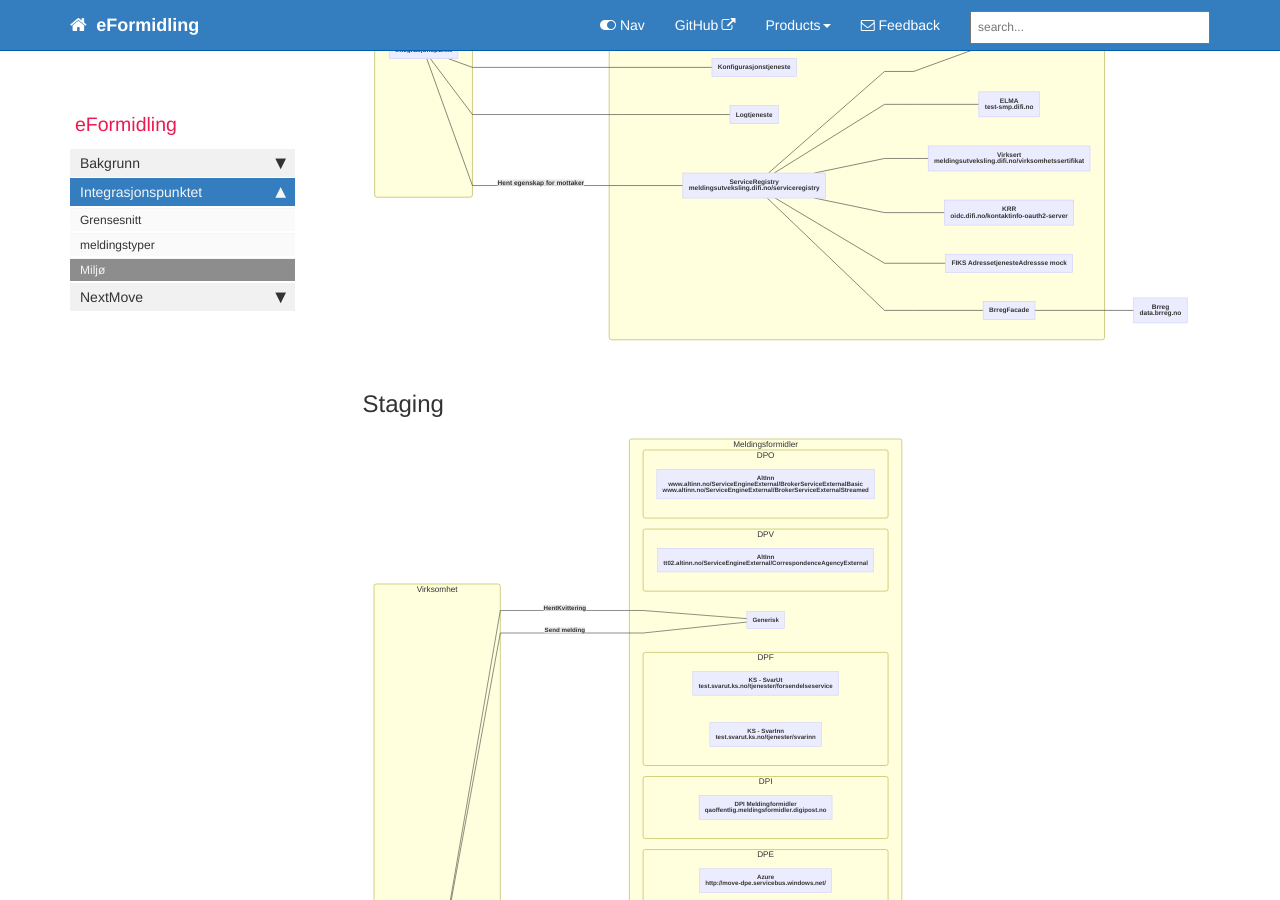
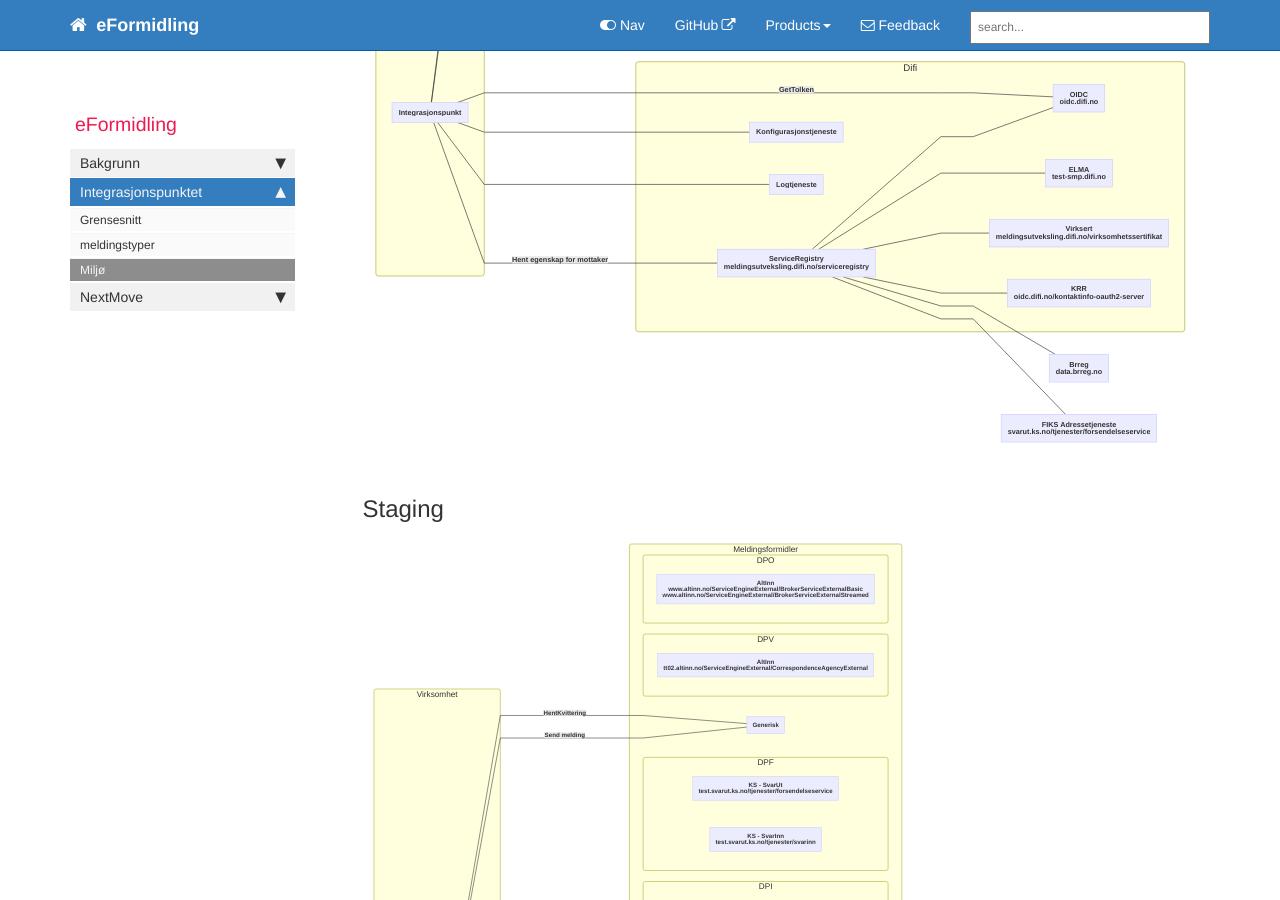
Before and after one commit to difi/eformidling, a Jekyll site: the page built from pages/Integrasjonspunktet/environment.md, in a window 1280 px wide and 900 px high, scrolled down 940 px. Built offline with Jekyll 4.4.1, drawn with Linux system fonts in a browser that asks for light colours; nearby versions of some CDN libraries; comment, search, counter and statistics services are not loaded.

Commit message:
Endret miljødiagram

```diff
--- a/pages/Integrasjonspunktet/environment.md
+++ b/pages/Integrasjonspunktet/environment.md
@@ -25,8 +25,6 @@ graph LR
         ELMA[<b>ELMA</b><br>test-smp.difi.no]
         Virksert[<b>Virksert</b><br>meldingsutveksling.difi.no/virksomhetssertifikat]
         KRR[<b>KRR</b><br>oidc.difi.no/kontaktinfo-oauth2-server]
-        FiksMock[<b>FIKS Adressetjeneste</b>Adressse mock]
-        BrregFacade[<b>BrregFacade</b>]
         Konfig[<b>Konfigurasjonstjeneste</b><br>]
         Log[<b>Logtjeneste</b>]
     end
@@ -54,9 +52,8 @@ graph LR
     SR---KRR
     SR---Virksert
     SR---OIDC
-    SR---BrregFacade
-    SR---FiksMock
-    BrregFacade ---Brreg[<b>Brreg</b><br>data.brreg.no]
+    SR---Brreg[<b>Brreg</b><br>data.brreg.no]
+    SR---FiksAdresse[<b>FIKS Adressetjeneste</b><br>svarut.ks.no/tjenester/forsendelseservice]
     IP -- Send melding --- Generisk
     IP -- HentKvittering --- Generisk
     IP -- GetTolken --- OIDC
```
Also changed, not shown: pages/NextMove/meldingsflyt.md (+0 -6 lines), pages/NextMove/meldingsflyt2.md (+0 -40 lines).
